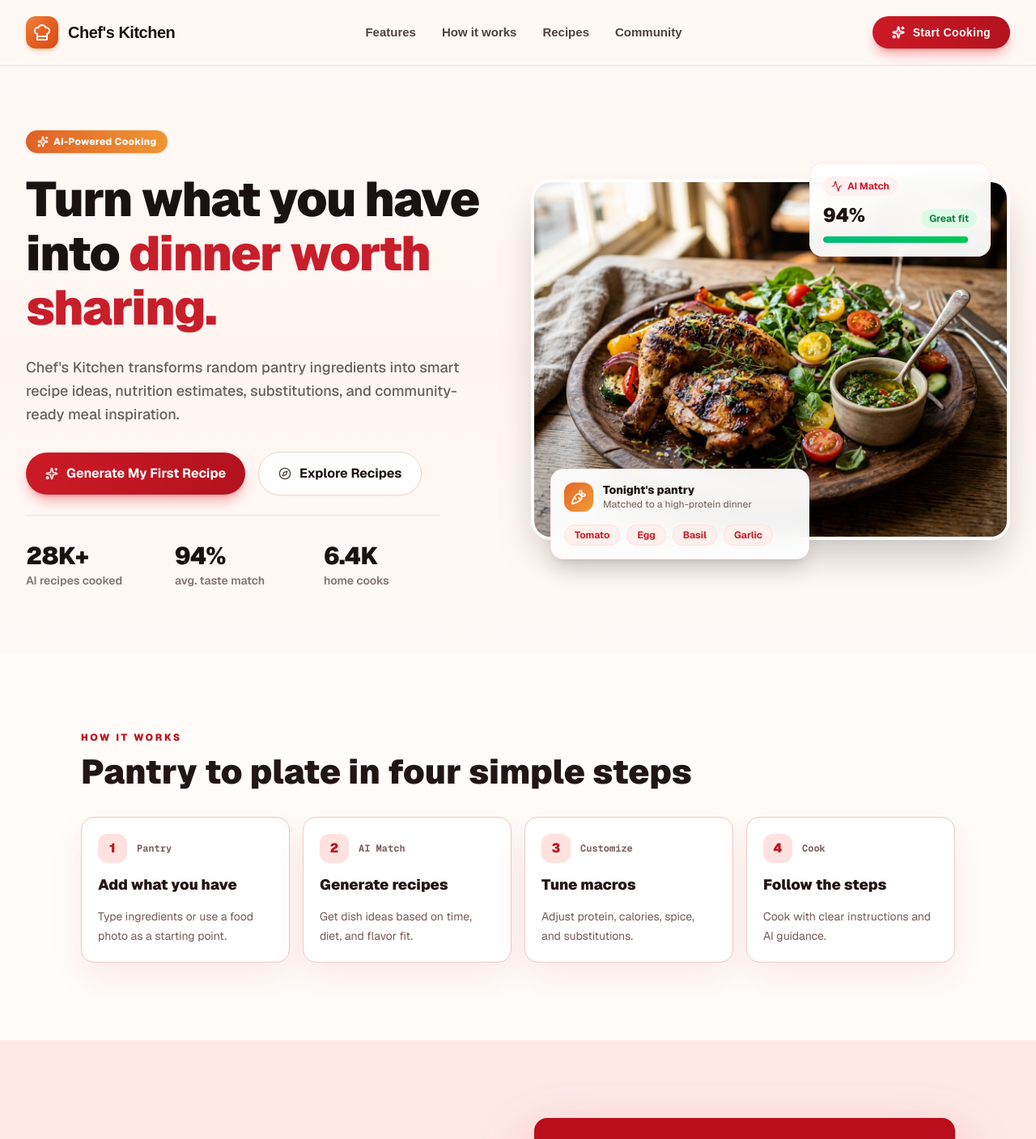
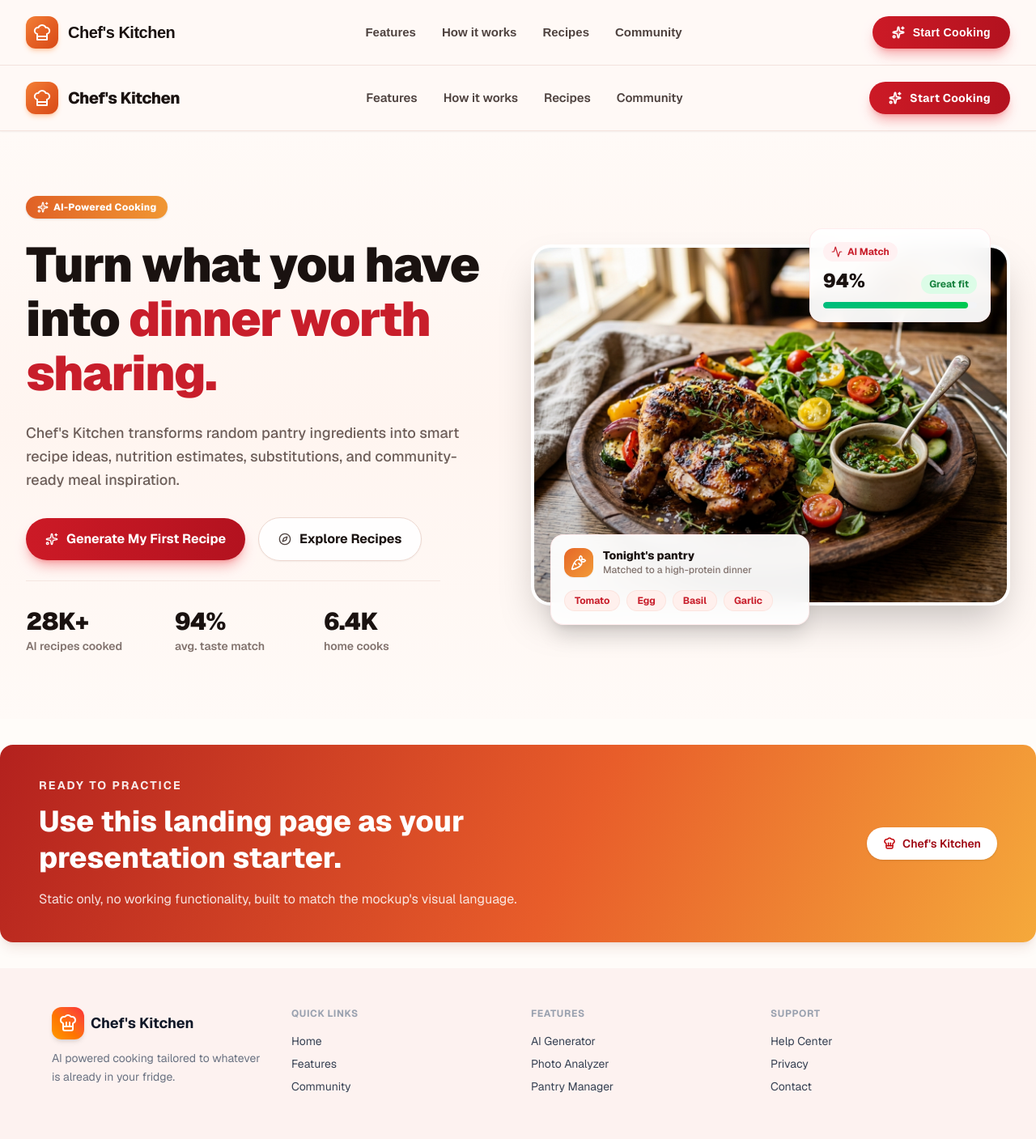
Before and after one commit to raju-codes77/team, a Next.js app: page / in a window 1280 px wide. Shown: the top 1407 px of the page at 81% size. Built offline with nearby package versions, Linux system fonts and the light colour scheme.

Commit message:
Update page.js

```diff
--- a/src/app/page.js
+++ b/src/app/page.js
@@ -1,18 +1,17 @@
 import Navbar from "@/components/Navbar";
 import Banner from "@/components/Banner";
-import HowItWorks from "@/components/HowITWorks";
-import AssistantPreview from "@/components/AssistantPreview";
+import PresentationStarterBanner from "@/components/Presentationstarterbanner ";
+import FooterPage from "@/components/Footer";
 
 export default function Home() {
   return (
     <div className="min-h-screen bg-[#fffcf9] text-[#1a1210] font-sans antialiased">
-
+      <Navbar />
       <main>
-       <Banner/>
-       <HowItWorks/>
-       <AssistantPreview/>
-
+        <Banner />
       </main>
+      <PresentationStarterBanner/>
+      <FooterPage />
     </div>
   );
 }
```
